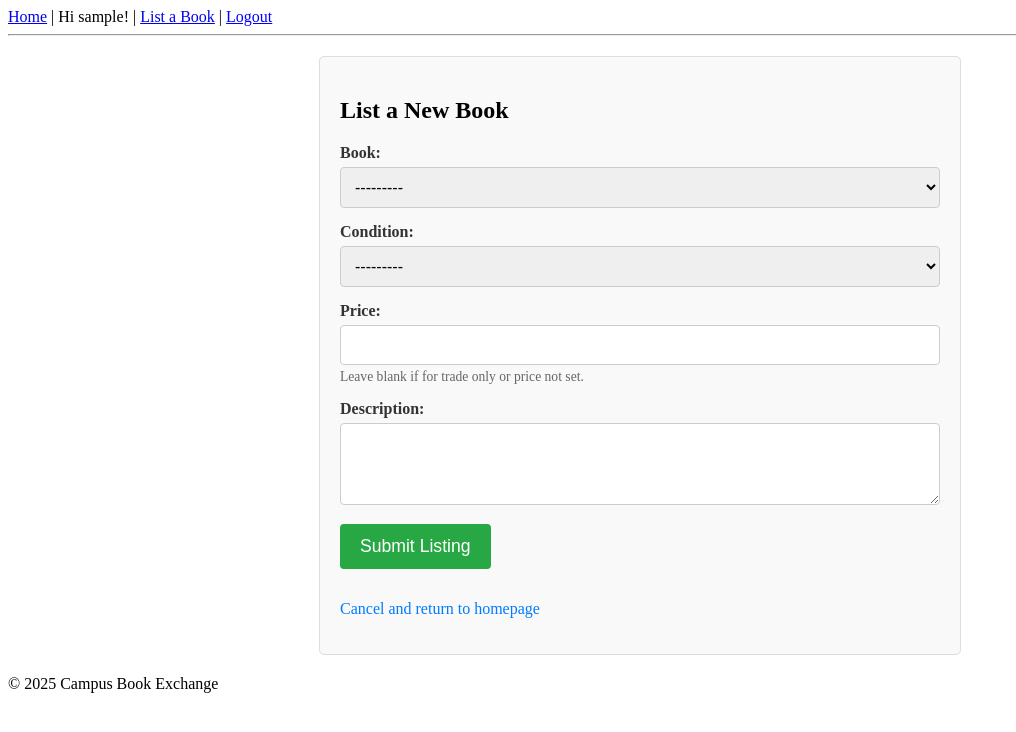
After one commit to omerberkecelik/CampusBookExchange, a Django app: page /listings/new/ in a window 1280 px wide. The commit adds this page. Shown: the top 732 px of the page, without its empty margins (0-1016 px from the left). Run offline with Django 5.2, Linux system fonts and the light colour scheme; the visitor is signed in with stand-in values (Sample User, id 1); data that the repository does not hold is empty.

Commit message:
Allowing logged-in users to create new book listings

```diff
--- a/listings/forms.py
+++ b/listings/forms.py
@@ -3,6 +3,8 @@
 from django import forms
 from django.contrib.auth.forms import UserCreationForm
 from django.contrib.auth.models import User
+from .models import Listing
+from .models import Book
 
 class CustomUserCreationForm(UserCreationForm):
     email = forms.EmailField(required=True, help_text='Required. Enter a valid email address.')
--- a/listings/templates/listings/base.html
+++ b/listings/templates/listings/base.html
@@ -1,46 +1,70 @@
 {# listings/templates/listings/base.html #}
+
 <!DOCTYPE html>
 <html lang="en">
 <head>
     <meta charset="UTF-8">
     <meta name="viewport" content="width=device-width, initial-scale=1.0">
     <title>{% block title %}Campus Book Exchange{% endblock %}</title>
+    <style>
+        /* Basic styles for nav logout form (already there) */
+        .logout-form { display: inline; }
+        .logout-form button { background: none; border: none; padding: 0; color: blue; text-decoration: underline; cursor: pointer; font: inherit; }
+
+        /* Styles for Django messages (can be moved to a CSS file later) */
+        .messages {
+            list-style-type: none;
+            padding: 0;
+            margin: 0 0 15px 0; /* Add some bottom margin */
+        }
+        .messages li {
+            padding: 10px 15px; /* Adjusted padding */
+            margin-bottom: 10px;
+            border-radius: 4px;
+            color: #fff; /* Default text color for messages */
+            font-size: 0.95em;
+        }
+        .messages li.success { background-color: #28a745; } /* Green for success */
+        .messages li.error { background-color: #dc3545; } /* Red for error */
+        .messages li.warning { background-color: #ffc107; color: #212529; } /* Yellow for warning, dark text */
+        .messages li.info { background-color: #17a2b8; } /* Blue for info */
+        .messages li.debug { background-color: #6c757d; } /* Gray for debug */
+
+    </style>
+    {% block page_styles %}
+    {# Page-specific styles will go here #}
+    {% endblock page_styles %}
     {# Link to your CSS file if you have one in static files #}
     {# {% load static %} #}
     {# <link rel="stylesheet" href="{% static 'css/style.css' %}"> #}
-    <style>
-        /* Optional: Basic styling to make the form button look like a link */
-        .logout-form {
-            display: inline; /* Keeps it on the same line as other nav items */
-        }
-        .logout-form button {
-            background: none;
-            border: none;
-            padding: 0;
-            color: blue; /* Or your link color */
-            text-decoration: underline;
-            cursor: pointer;
-            font: inherit; /* Inherit font from parent */
-        }
-    </style>
 </head>
 <body>
     <nav>
-        <a href="{% url 'listings:home' %}">Home</a>
+        <a href="{% url 'listings:home' %}">Home</a> |
         {% if user.is_authenticated %}
-            <span>Hi {{ user.username }}!</span>
-            {# Replace the simple link with this form #}
+            <span>Hi {{ user.username }}!</span> |
+            <a href="{% url 'listings:create_listing' %}">List a Book</a> |
             <form class="logout-form" method="post" action="{% url 'logout' %}">
                 {% csrf_token %}
                 <button type="submit">Logout</button>
             </form>
-            {# Add other authenticated user links here, e.g., My Listings, Add Listing #}
         {% else %}
-            <a href="{% url 'login' %}">Login</a>
+            <a href="{% url 'login' %}">Login</a> |
             <a href="{% url 'listings:register' %}">Register</a>
         {% endif %}
     </nav>
     <hr>
+
+    {# --- DJANGO MESSAGES FRAMEWORK DISPLAY --- #}
+    {% if messages %}
+        <ul class="messages">
+            {% for message in messages %}
+                <li{% if message.tags %} class="{{ message.tags }}"{% endif %}>{{ message }}</li>
+            {% endfor %}
+        </ul>
+    {% endif %}
+    {# --- END DJANGO MESSAGES FRAMEWORK DISPLAY --- #}
+
     <main>
         {% block content %}
         {% endblock %}
--- /dev/null
+++ b/listings/templates/listings/create_listing.html
@@ -0,0 +1,126 @@
+{# listings/templates/listings/create_listing.html #}
+{% extends "listings/base.html" %}
+
+{% block title %}{{ page_title|default:"Create New Listing" }}{% endblock %}
+
+{% block page_styles %}
+<style>
+    .form-container {
+        width: 100%;
+        max-width: 600px; /* Limit form width for better readability */
+        margin: 20px auto; /* Center the form */
+        padding: 20px;
+        border: 1px solid #ddd;
+        border-radius: 5px;
+        background-color: #f9f9f9;
+    }
+    .form-field-wrapper {
+        margin-bottom: 15px;
+    }
+    .form-field-wrapper label {
+        display: block;
+        margin-bottom: 5px;
+        font-weight: bold;
+        color: #333;
+    }
+    .form-field-wrapper input[type="text"],
+    .form-field-wrapper input[type="number"],
+    .form-field-wrapper input[type="email"],
+    .form-field-wrapper input[type="password"],
+    .form-field-wrapper select,
+    .form-field-wrapper textarea {
+        width: 100%;
+        padding: 10px;
+        border: 1px solid #ccc;
+        border-radius: 4px;
+        box-sizing: border-box; /* Ensures padding and border don't add to width */
+        font-size: 1em;
+    }
+    .form-field-wrapper textarea {
+        min-height: 80px;
+        resize: vertical;
+    }
+    .form-field-wrapper .help-text {
+        display: block;
+        font-size: 0.85em;
+        color: #666;
+        margin-top: 4px;
+    }
+    .form-field-wrapper .error-message { /* For individual field errors */
+        color: #D8000C; /* Red for errors */
+        background-color: #FFD2D2;
+        border: 1px solid #D8000C;
+        padding: 8px;
+        margin-top: 5px;
+        border-radius: 4px;
+        font-size: 0.9em;
+    }
+    .form-errors-non-field { /* For non-field errors (form.non_field_errors) */
+        color: #D8000C;
+        background-color: #FFD2D2;
+        border: 1px solid #D8000C;
+        padding: 10px;
+        margin-bottom: 15px;
+        border-radius: 4px;
+    }
+    .submit-button {
+        background-color: #28a745; /* Green */
+        color: white;
+        padding: 12px 20px;
+        border: none;
+        border-radius: 4px;
+        cursor: pointer;
+        font-size: 1.1em;
+        transition: background-color 0.2s ease-in-out;
+    }
+    .submit-button:hover {
+        background-color: #218838;
+    }
+    .cancel-link {
+        display: inline-block;
+        margin-top: 15px;
+        color: #007bff;
+        text-decoration: none;
+    }
+    .cancel-link:hover {
+        text-decoration: underline;
+    }
+</style>
+{% endblock page_styles %}
+
+{% block content %}
+  <div class="form-container">
+    <h2>{{ page_title|default:"List Your Book for Exchange/Sale" }}</h2>
+
+    <form method="post" novalidate>
+      {% csrf_token %}
+
+      {# Display non-field errors (e.g., form-wide validation errors) #}
+      {% if form.non_field_errors %}
+        <div class="form-errors-non-field">
+          {% for error in form.non_field_errors %}
+            <p>{{ error }}</p>
+          {% endfor %}
+        </div>
+      {% endif %}
+
+      {# Manual field rendering #}
+      {% for field in form %}
+        <div class="form-field-wrapper">
+          {{ field.label_tag }}
+          {{ field }} {# This renders the input widget #}
+          {% if field.help_text %}
+            <small class="help-text">{{ field.help_text }}</small>
+          {% endif %}
+          {% for error in field.errors %}
+            <div class="error-message">{{ error }}</div>
+          {% endfor %}
+        </div>
+      {% endfor %}
+
+      <button type="submit" class="submit-button">Submit Listing</button>
+    </form>
+
+    <p><a href="{% url 'listings:home' %}" class="cancel-link">Cancel and return to homepage</a></p>
+  </div>
+{% endblock %}
--- a/listings/urls.py
+++ b/listings/urls.py
@@ -12,5 +12,6 @@ urlpatterns = [
     # Maps the /register/ path within this app to the 'register' view
     path('register/', views.register, name='register'),
 
-    # Add other listings-specific URLs here later
+    # New URL pattern for creating a listing
+    path('listings/new/', views.create_listing, name='create_listing'),
 ]
```
Also changed, not shown: listings/views.py (+7 -2 lines).
